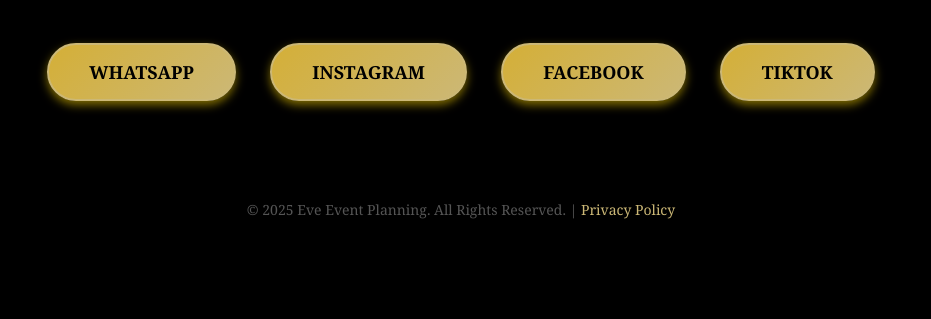
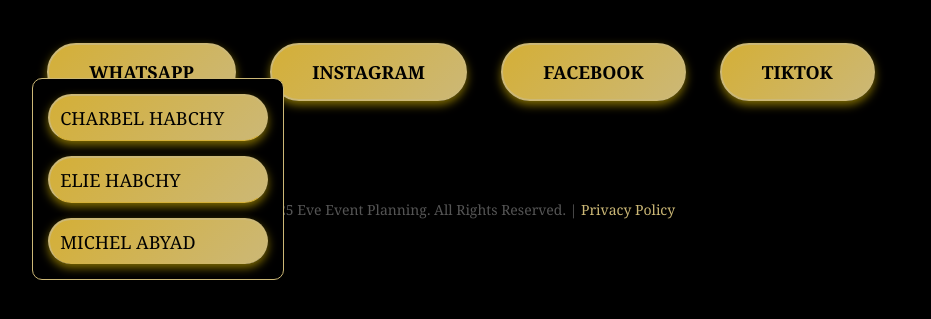
Before and after one commit to Eveevents/Eve, a plain HTML site: page web/index.html in a window 1280 px wide. Both pictures are taken after a click on the link "WHATSAPP". Shown: the part 367-686 px from the top of the page, without its empty margins (179-1110 px from the left). Drawn offline with Linux system fonts and the light colour scheme.

Commit message:
index.html

```diff
--- a/web/index.html
+++ b/web/index.html
@@ -14,7 +14,6 @@
             text-align: center;
         }
 
-        /* Header Section with Full-Width Image */
         /* Header Section with Full-Width Image */
         .header {
             position: relative;
@@ -35,7 +34,6 @@
                 height: 180px; /* Further reduce the height for mobile phones */
             }
         }
-
 
         /* Title Section Below the Image */
         .title {
@@ -146,11 +144,6 @@
             color: black;
         }
 
-        /* Show Dropdown on Hover */
-        .whatsapp-dropdown:hover .dropdown-content {
-            display: block;
-        }
-
         /* Footer Section */
         .footer {
             margin-top: 50px;
@@ -170,19 +163,16 @@
 
         /* Responsive Styles */
         @media (max-width: 768px) {
-            /* Title section font size for tablets */
             .title h1 {
                 font-size: 2.5rem;
             }
 
-            /* Buttons Section: Stack buttons vertically */
             .buttons {
                 display: flex;
                 flex-direction: column;
                 align-items: center;
             }
 
-            /* WhatsApp Button: Adjust padding and size */
             .whatsapp-btn {
                 padding: 12px 30px;
                 font-size: 16px;
@@ -194,17 +184,14 @@
         }
 
         @media (max-width: 480px) {
-            /* Title section font size for mobile phones */
             .title h1 {
                 font-size: 2rem;
             }
 
-            /* Adjust header image height for smaller screens */
             .header {
                 height: 200px;
             }
 
-            /* Buttons Section: Further adjust the size for smaller screens */
             .buttons a {
                 padding: 12px 30px;
                 font-size: 16px;
@@ -234,8 +221,8 @@
     <div class="buttons">
         <!-- WhatsApp Button with Redesigned Hover -->
         <div class="whatsapp-dropdown">
-            <a href="#" class="whatsapp-btn">WhatsApp</a>
-            <div class="dropdown-content">
+            <a href="#" class="whatsapp-btn" id="whatsapp-btn">WhatsApp</a>
+            <div class="dropdown-content" id="dropdown-content">
                 <a href="https://wa.me/96181282320" target="_blank">Charbel Habchy</a>
                 <a href="https://wa.me/9613223444" target="_blank">Elie Habchy</a>
                 <a href="https://wa.me/9613070810" target="_blank">Michel Abyad</a>
@@ -250,5 +237,14 @@
     <div class="footer">
         <p>© 2025 Eve Event Planning. All Rights Reserved. | <a href="#">Privacy Policy</a></p>
     </div>
+
+    <script>
+        // JavaScript to toggle the visibility of the WhatsApp dropdown
+        document.getElementById('whatsapp-btn').addEventListener('click', function(event) {
+            event.preventDefault(); // Prevent default anchor action
+            var dropdown = document.getElementById('dropdown-content');
+            dropdown.style.display = (dropdown.style.display === 'block' ? 'none' : 'block');
+        });
+    </script>
 </body>
 </html>
```
Lines whose indentation alone changed are shown as unchanged.
